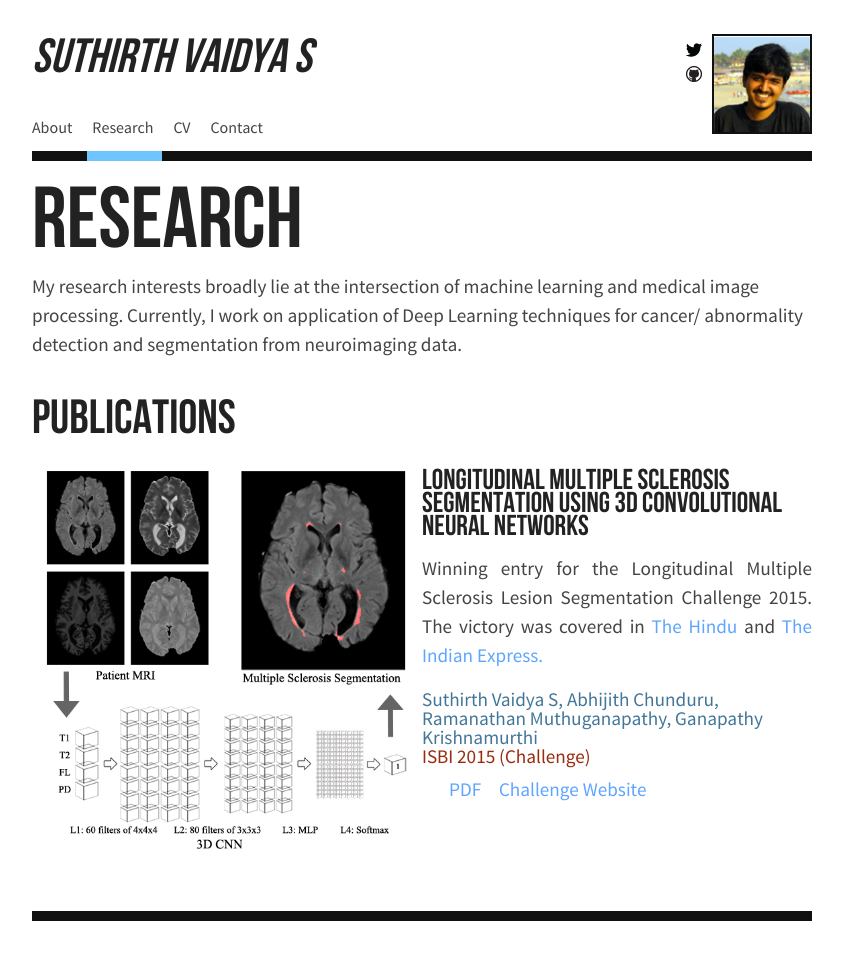
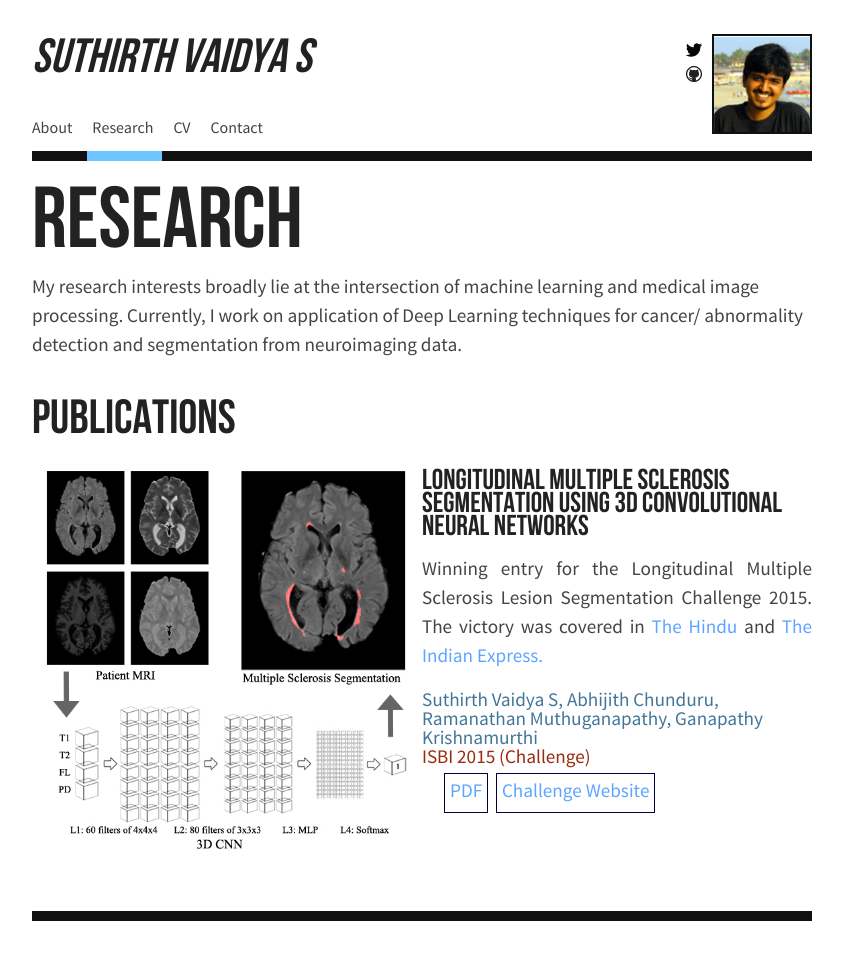
Before and after one commit to suthirth/suthirth.github.io, a Jekyll site: the page built from research/index.html, in a window 1280 px wide. Shown: the whole page, without its empty margins (218-1061 px from the left). Built offline with Jekyll 4.4.1, drawn with Linux system fonts in a browser that asks for light colours.

Commit message:
Update mobile.css

```diff
--- a/css/mobile.css
+++ b/css/mobile.css
@@ -78,7 +78,7 @@ p {
   color: #992B0F;
  }
  .publ li {
-   border: none;
+   border: 1px solid #00003D;
    padding: 5px;
    margin: 5px 2px;
    display: inline-block;}
```
